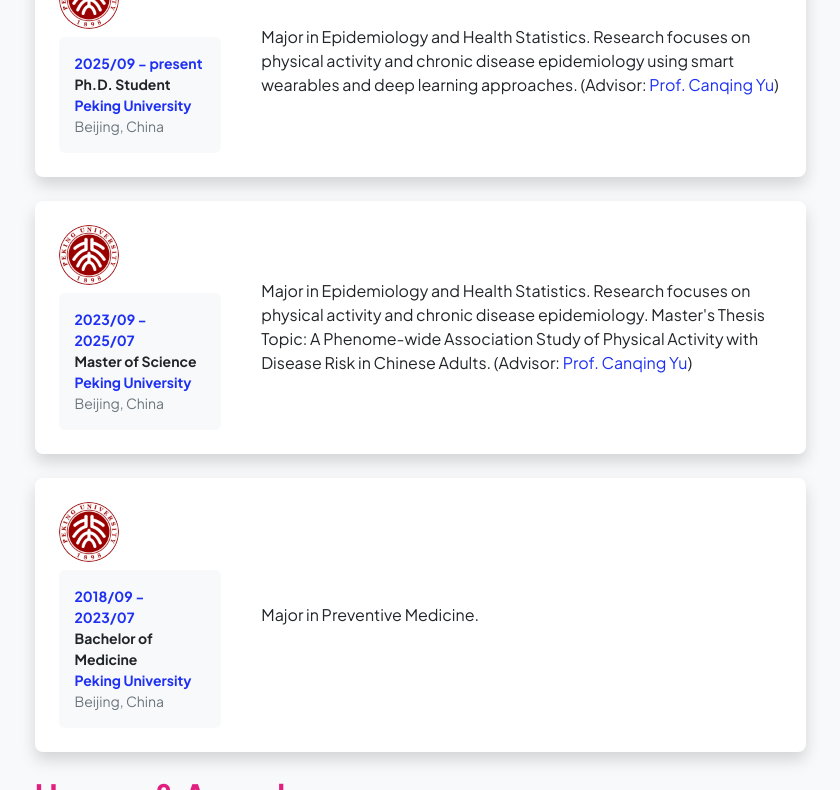
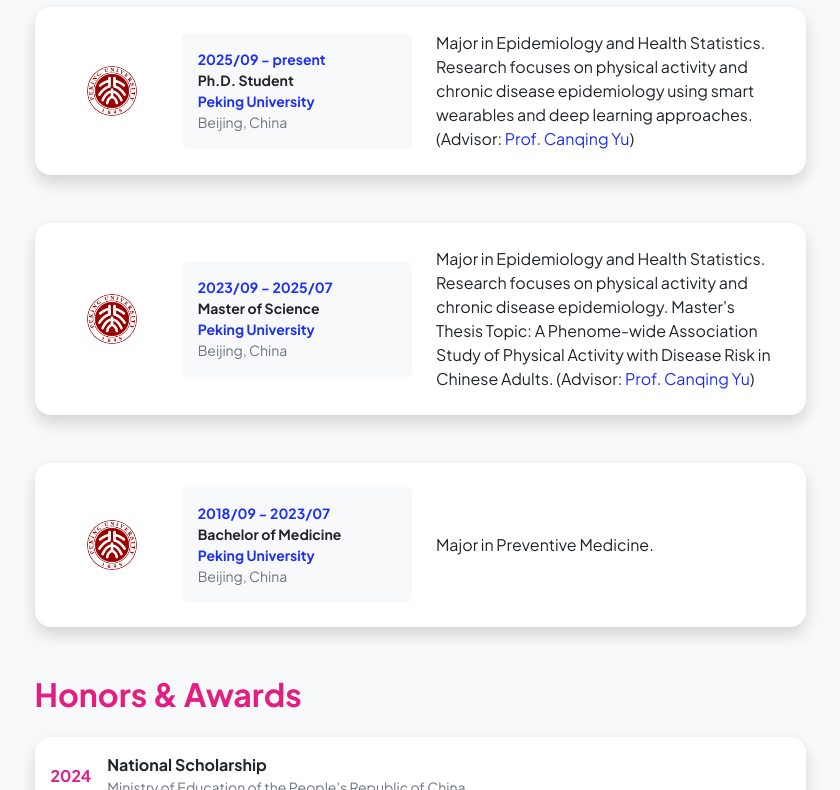
Before and after one commit to KeYalei/KeYalei.github.io, a plain HTML site: page resume.html in a window 1280 px wide. Shown: the part 291-1081 px from the top of the page, without its empty margins (220-1060 px from the left). Drawn offline with nearby package versions, Linux system fonts and the light colour scheme.

Commit message:
Update resume.html

```diff
--- a/resume.html
+++ b/resume.html
@@ -49,24 +49,32 @@
                 <div class="row gx-5 justify-content-center">
                     <div class="col-lg-11 col-xl-9 col-xxl-8">
 
+                        <!-- Experience Section-->
+                        <section>
+                            <h2 class="text-secondary fw-bolder mb-4">Education & Experiences</h2>
 
                             <!-- Experience Card 1-->
-                        <div class="card shadow border-0 rounded-3 mb-4">
+                            <div class="card shadow border-0 rounded-4 mb-5">
                                 <div class="card-body p-4">
-                                <div class="row align-items-center">
-                                    <div class="col-md-4 col-lg-3 text-center text-md-start mb-3 mb-md-0">
-                                        <div class="d-flex flex-column align-items-center align-items-md-start">
-                                            <img src="assets/PKU.png" alt="Peking University" class="rounded-circle mb-2" style="width: 60px; height: 60px; object-fit: cover;">
-                                            <div class="bg-light p-3 rounded-2 w-100">
+                                    <div class="row align-items-center g-3">
+                                        <!-- 左侧logo (1/6) -->
+                                        <div class="col-2 text-center">
+                                            <img src="assets/PKU.png" alt="Peking University" class="rounded-circle" style="width: 50px; height: 50px; object-fit: cover;">
+                                        </div>
+
+                                        <!-- 中间信息卡 (2/6) -->
+                                        <div class="col-4">
+                                            <div class="bg-light p-3 rounded-2 h-100">
                                                 <div class="text-primary fw-bolder small">2025/09 − present</div>
                                                 <div class="fw-bolder small">Ph.D. Student</div>
                                                 <div class="fw-bolder small"><a href="https://www.pku.edu.cn/" target="_blank" class="text-decoration-none">Peking University</a></div>
                                                 <div class="small text-muted">Beijing, China</div>
                                             </div>
                                         </div>
-                                    </div>
-                                    <div class="col-md-8 col-lg-9">
-                                        <div class="ps-md-3">
+
+                                        <!-- 右侧详细信息 (3/6) -->
+                                        <div class="col-6">
+                                            <div class="ps-2">
                                                 Major in Epidemiology and Health Statistics. Research focuses on physical activity and chronic disease epidemiology using smart wearables and deep learning approaches. (Advisor: <a href="https://sph.pku.edu.cn/info/1183/3601.htm" target="_blank" class="text-decoration-none">Prof. Canqing Yu</a>)
                                             </div>
                                         </div>
@@ -75,22 +83,27 @@
                             </div>
 
                             <!-- Experience Card 2-->
-                        <div class="card shadow border-0 rounded-3 mb-4">
+                            <div class="card shadow border-0 rounded-4 mb-5">
                                 <div class="card-body p-4">
-                                <div class="row align-items-center">
-                                    <div class="col-md-4 col-lg-3 text-center text-md-start mb-3 mb-md-0">
-                                        <div class="d-flex flex-column align-items-center align-items-md-start">
-                                            <img src="assets/PKU.png" alt="Peking University" class="rounded-circle mb-2" style="width: 60px; height: 60px; object-fit: cover;">
-                                            <div class="bg-light p-3 rounded-2 w-100">
+                                    <div class="row align-items-center g-3">
+                                        <!-- 左侧logo (1/6) -->
+                                        <div class="col-2 text-center">
+                                            <img src="assets/PKU.png" alt="Peking University" class="rounded-circle" style="width: 50px; height: 50px; object-fit: cover;">
+                                        </div>
+
+                                        <!-- 中间信息卡 (2/6) -->
+                                        <div class="col-4">
+                                            <div class="bg-light p-3 rounded-2 h-100">
                                                 <div class="text-primary fw-bolder small">2023/09 − 2025/07</div>
                                                 <div class="fw-bolder small">Master of Science</div>
                                                 <div class="fw-bolder small"><a href="https://www.pku.edu.cn/" target="_blank" class="text-decoration-none">Peking University</a></div>
                                                 <div class="small text-muted">Beijing, China</div>
                                             </div>
                                         </div>
-                                    </div>
-                                    <div class="col-md-8 col-lg-9">
-                                        <div class="ps-md-3">
+
+                                        <!-- 右侧详细信息 (3/6) -->
+                                        <div class="col-6">
+                                            <div class="ps-2">
                                                 Major in Epidemiology and Health Statistics. Research focuses on physical activity and chronic disease epidemiology. Master's Thesis Topic: A Phenome-wide Association Study of Physical Activity with Disease Risk in Chinese Adults. (Advisor: <a href="https://sph.pku.edu.cn/info/1183/3601.htm" target="_blank" class="text-decoration-none">Prof. Canqing Yu</a>)
                                             </div>
                                         </div>
@@ -99,22 +112,27 @@
                             </div>
 
                             <!-- Experience Card 3-->
-                        <div class="card shadow border-0 rounded-3 mb-4">
+                            <div class="card shadow border-0 rounded-4 mb-5">
                                 <div class="card-body p-4">
-                                <div class="row align-items-center">
-                                    <div class="col-md-4 col-lg-3 text-center text-md-start mb-3 mb-md-0">
-                                        <div class="d-flex flex-column align-items-center align-items-md-start">
-                                            <img src="assets/PKU.png" alt="Peking University" class="rounded-circle mb-2" style="width: 60px; height: 60px; object-fit: cover;">
-                                            <div class="bg-light p-3 rounded-2 w-100">
+                                    <div class="row align-items-center g-3">
+                                        <!-- 左侧logo (1/6) -->
+                                        <div class="col-2 text-center">
+                                            <img src="assets/PKU.png" alt="Peking University" class="rounded-circle" style="width: 50px; height: 50px; object-fit: cover;">
+                                        </div>
+
+                                        <!-- 中间信息卡 (2/6) -->
+                                        <div class="col-4">
+                                            <div class="bg-light p-3 rounded-2 h-100">
                                                 <div class="text-primary fw-bolder small">2018/09 − 2023/07</div>
                                                 <div class="fw-bolder small">Bachelor of Medicine</div>
                                                 <div class="fw-bolder small"><a href="https://www.pku.edu.cn/" target="_blank" class="text-decoration-none">Peking University</a></div>
                                                 <div class="small text-muted">Beijing, China</div>
                                             </div>
                                         </div>
-                                    </div>
-                                    <div class="col-md-8 col-lg-9">
-                                        <div class="ps-md-3">
+
+                                        <!-- 右侧详细信息 (3/6) -->
+                                        <div class="col-6">
+                                            <div class="ps-2">
                                                 Major in Preventive Medicine.
                                             </div>
                                         </div>
@@ -128,7 +146,7 @@
 
                             <!-- Award Card 1-->
                             <div class="card shadow border-0 rounded-4 mb-5">
-                                <div class="card-body p-5">
+                                <div class="card-body p-3">
                                     <div class="d-flex align-items-center">
                                         <div class="me-3 text-center">
                                             <div class="text-secondary fw-bolder">2024</div>
@@ -143,7 +161,7 @@
 
                             <!-- Award Card 2-->
                             <div class="card shadow border-0 rounded-4 mb-5">
-                                <div class="card-body p-5">
+                                <div class="card-body p-3">
                                     <div class="d-flex align-items-center">
                                         <div class="me-3 text-center">
                                             <div class="text-secondary fw-bolder">2023</div>
@@ -159,7 +177,7 @@
 
                             <!-- Award Card 3-->
                             <div class="card shadow border-0 rounded-4 mb-5">
-                                <div class="card-body p-5">
+                                <div class="card-body p-3">
                                     <div class="d-flex align-items-center">
                                         <div class="me-3 text-center">
                                             <div class="text-secondary fw-bolder">2022</div>
@@ -175,7 +193,7 @@
 
                             <!-- Award Card 4-->
                             <div class="card shadow border-0 rounded-4 mb-5">
-                                <div class="card-body p-5">
+                                <div class="card-body p-3">
                                     <div class="d-flex align-items-center">
                                         <div class="me-3 text-center">
                                             <div class="text-secondary fw-bolder">2021</div>
@@ -191,7 +209,7 @@
 
                             <!-- Award Card 5-->
                              <div class="card shadow border-0 rounded-4 mb-5">
-                                <div class="card-body p-5">
+                                <div class="card-body p-3">
                                     <div class="d-flex align-items-center">
                                         <div class="me-3 text-center">
                                             <div class="text-secondary fw-bolder">2020</div>
@@ -207,7 +225,7 @@
 
                             <!-- Award Card 6-->
                               <div class="card shadow border-0 rounded-4 mb-5">
-                                <div class="card-body p-5">
+                                <div class="card-body p-3">
                                     <div class="d-flex align-items-center">
                                         <div class="me-3 text-center">
                                             <div class="text-secondary fw-bolder">2019</div>
```
Lines whose indentation alone changed are shown as unchanged.
